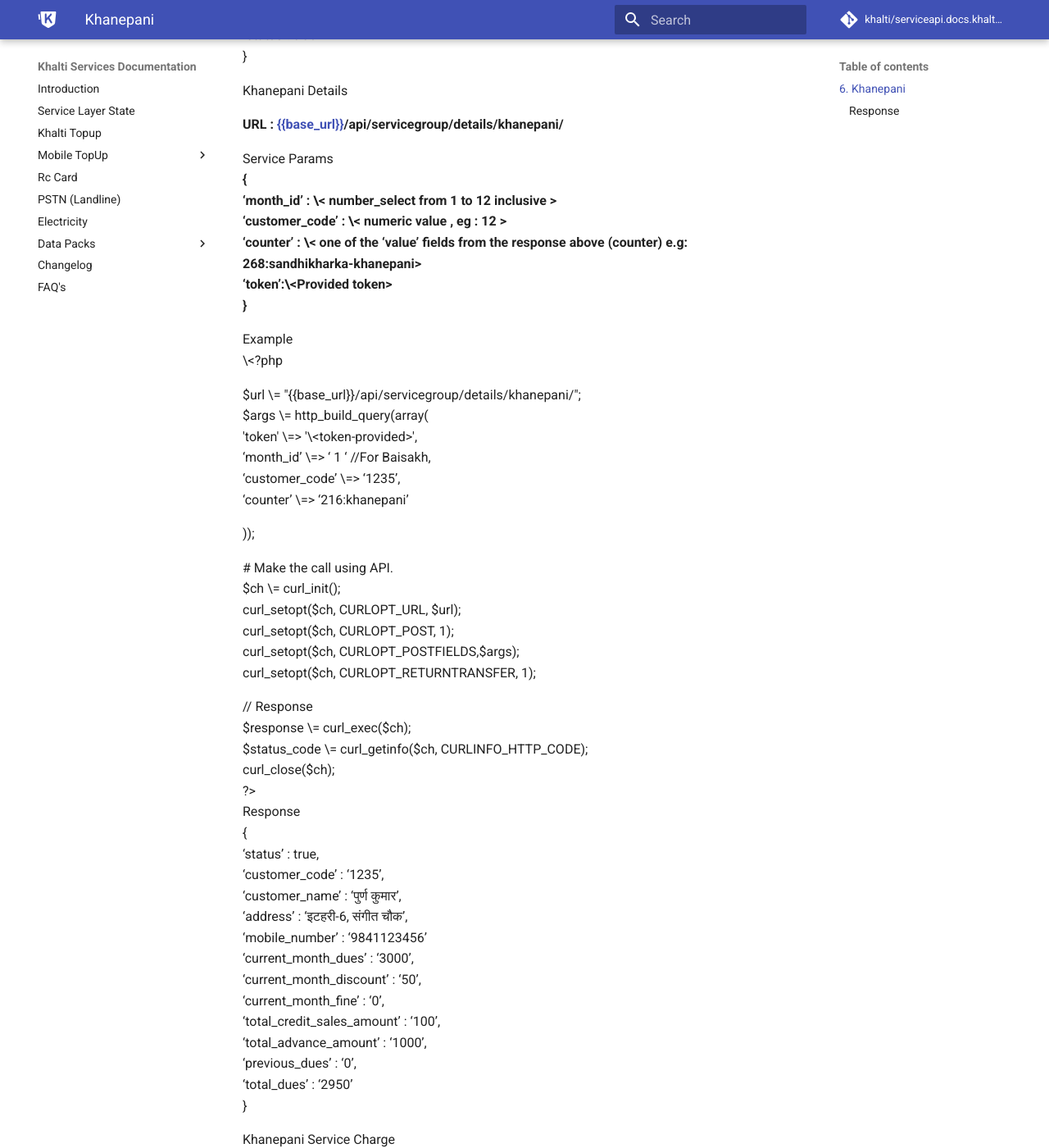
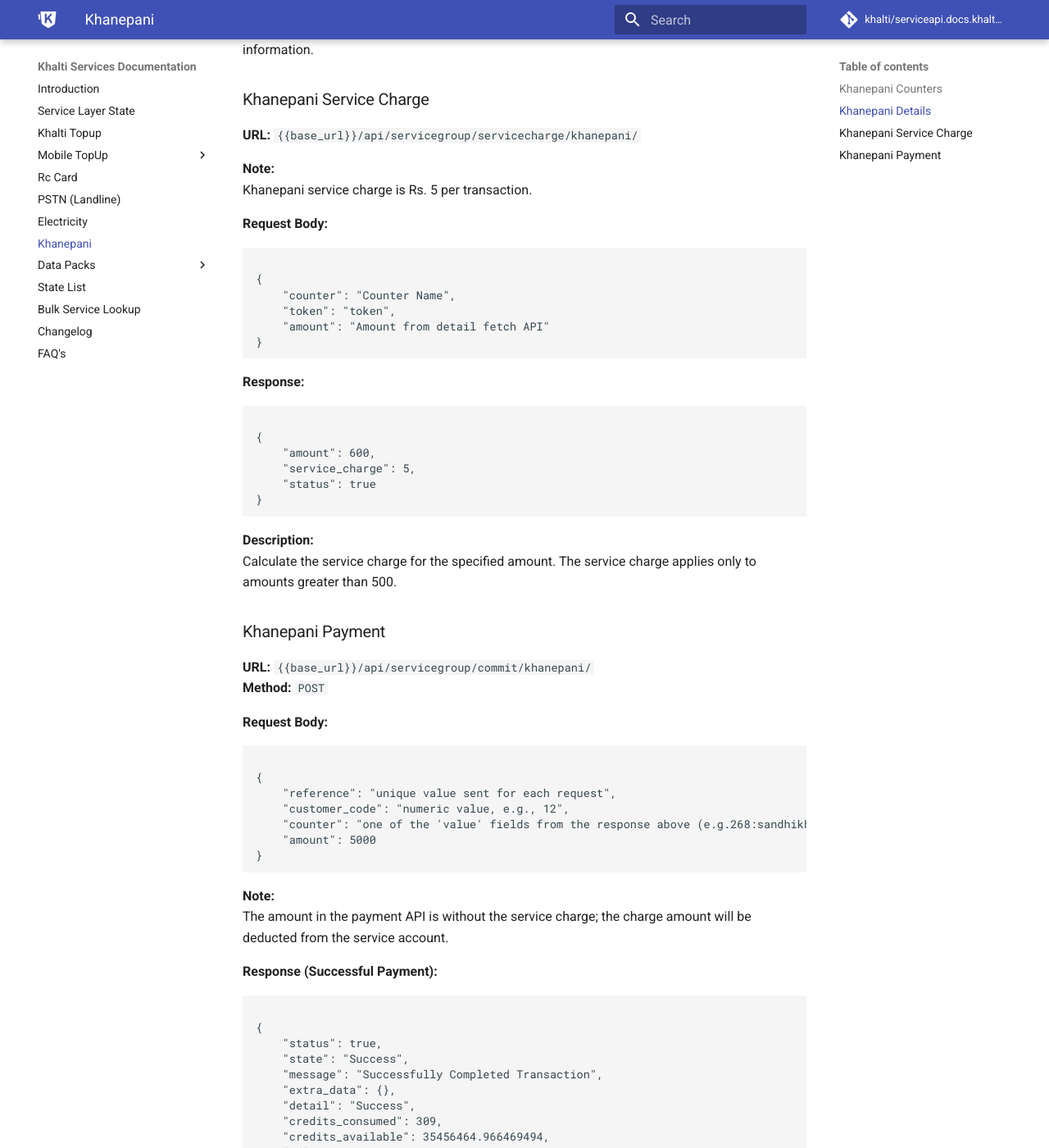
Before and after one commit to om-ghimire/serviceapi.docs.khalti.com, an MkDocs documentation site: the page built from content/Khanepani/khanepani.md, in a window 1280 px wide and 1400 px high, scrolled down 1568 px. Shown: the whole window at 82% size. Built offline with MkDocs 1.6.1 and Material for MkDocs 9.7.7, drawn with Linux system fonts in a browser that asks for light colours; comment, search, counter and statistics services are not loaded; some of the changed text lies outside the part shown.

Commit message:
added state list and Bulk lookup services docs

```diff
--- a/content/Khanepani/khanepani.md
+++ b/content/Khanepani/khanepani.md
@@ -1,185 +1,148 @@
-## **6\. Khanepani**
+# **Khanepani**
 
-Type: Multi Step API
-**Request: POST**
-Khanepani Counters
+### Khanepani Counters
 
-**URL : [{{base_url}}](https://services.khalti.com/api/servicegroup/details/worldlink/)/api/servicegroup/counters/khanepani/**
+**URL:** `{{base_url}}/api/servicegroup/counters/khanepani/`
+**Method:** ``POST``
 
-Service Params
+**Request Body:**
+<pre><code class="json">
 {
-	“token”: \<token\>
+    "token": "token"
 }
+</code></pre>
 
-Regex:
+**Response:**
+<pre><code class="json">
+{
+    "counters": [
+        {
+            "name": "Sandhikharka",
+            "value": "268:sandhikharka-khanepani"
+        },
+        {
+            "name": "Itahari",
+            "value": "3:itahari-khanepani"
+        }
+    ],
+    "status": true
+}
+</code></pre>
 
-\[
+**Description:**
+Retrieve a list of available Khanepani counters.
 
-* {
-  * name: "Customer Code",
-  * slug: "",
-  * pattern: "(\[a-zA-Z0-9\_\\-\]+)",
-  * error\_message: "Invalid Customer Code",
-* }
+### Khanepani Details
 
-\]
+**URL:** `{{base_url}}/api/servicegroup/details/khanepani/`
+**Method:** ``POST``
 
-Example
-\<?php
+**Request Body:**
+<pre><code class="json">
+{
+    "month_id": "number (1 to 12 inclusive)",
+    "customer_code": "numeric value, e.g., 12",
+    "counter": "one of the 'value' fields from the response above (e.g., 268:sandhikharka-khanepani)",
+    "token": "Provided token"
+}
+</code></pre>
 
-$url \= "{{base_url}}/api/servicegroup/counters/khanepani/";
-$args \= http\_build\_query(array(
-		'token' \=\> '\<token-provided\>'
-));
+**Response:**
+<pre><code class="json">
+{
+    "status": true,
+    "customer_code": "1235",
+    "customer_name": "पुर्ण कुमार",
+    "address": "इटहरी-6, संगीत चौक",
+    "mobile_number": "9841123456",
+    "current_month_dues": "3000",
+    "current_month_discount": "50",
+    "current_month_fine": "0",
+    "total_credit_sales_amount": "100",
+    "total_advance_amount": "1000",
+    "previous_dues": "0",
+    "total_dues": "2950"
+}
+</code></pre>
 
-\# Make the call using API.
-$ch \= curl\_init();
-curl\_setopt($ch, CURLOPT\_URL, $url);
-curl\_setopt($ch, CURLOPT\_POST, 1);
-curl\_setopt($ch, CURLOPT\_POSTFIELDS,$args);
-curl\_setopt($ch, CURLOPT\_RETURNTRANSFER, 1);
+**Description:**
+Fetch details for a specific Khanepani customer, including dues, discounts, and other relevant information.
 
-// Response
-$response \= curl\_exec($ch);
-$status\_code \= curl\_getinfo($ch, CURLINFO\_HTTP\_CODE);
-curl\_close($ch);
-?\>
+### Khanepani Service Charge
 
-Response:
+**URL:** `{{base_url}}/api/servicegroup/servicecharge/khanepani/`
+
+**Note:**
+Khanepani service charge is Rs. 5 per transaction.
+
+**Request Body:**
+<pre><code class="json">
 {
-  "counters": \[
-	{
-  	 "name": "Sandhikharka",
-            "value": "268:sandhikharka-khanepani"
-	},
-	{
-  	"name": "itahari",
-  	"value": "3:itahari-khanepani"
-	}  \],
-  "status": true
+    "counter": "Counter Name",
+    "token": "token",
+    "amount": "Amount from detail fetch API"
 }
+</code></pre>
 
-Khanepani Details
+**Response:**
+<pre><code class="json">
+{
+    "amount": 600,
+    "service_charge": 5,
+    "status": true
+}
+</code></pre>
 
-**URL : [{{base_url}}](https://services.khalti.com/api/servicegroup/details/worldlink/)/api/servicegroup/details/khanepani/**
+**Description:**
+Calculate the service charge for the specified amount. The service charge applies only to amounts greater than 500.
 
-Service Params
-**{**
-	**‘month\_id’ : \< number\_select from 1 to 12 inclusive \>**
-	**‘customer\_code’ : \< numeric value , eg : 12 \>**
-	**‘counter’ : \< one of the ‘value’ fields from the response above (counter) e.g:**
-    **268:sandhikharka-khanepani\>**
-	**‘token’:\<Provided token\>**
-**}**
+### Khanepani Payment
 
-Example
-\<?php
+**URL:** `{{base_url}}/api/servicegroup/commit/khanepani/`
+**Method:** ``POST``
 
-$url \= "{{base_url}}/api/servicegroup/details/khanepani/";
-$args \= http\_build\_query(array(
-		'token' \=\> '\<token-provided\>',
-		‘month\_id’ \=\> ‘ 1 ‘  //For Baisakh,
-		‘customer\_code’ \=\> ‘1235’,
-		‘counter’ \=\> ‘216:khanepani’
+**Request Body:**
+<pre><code class="json">
+{
+    "reference": "unique value sent for each request",
+    "customer_code": "numeric value, e.g., 12",
+    "counter": "one of the 'value' fields from the response above (e.g.268:sandhikharka-khanepani)",
+    "amount": 5000
+}
+</code></pre>
 
-));
+**Note:**
+The amount in the payment API is without the service charge; the charge amount will be deducted from the service account.
 
-\# Make the call using API.
-$ch \= curl\_init();
-curl\_setopt($ch, CURLOPT\_URL, $url);
-curl\_setopt($ch, CURLOPT\_POST, 1);
-curl\_setopt($ch, CURLOPT\_POSTFIELDS,$args);
-curl\_setopt($ch, CURLOPT\_RETURNTRANSFER, 1);
-
-// Response
-$response \= curl\_exec($ch);
-$status\_code \= curl\_getinfo($ch, CURLINFO\_HTTP\_CODE);
-curl\_close($ch);
-?\>
-Response
-{
-	‘status’ : true,
-	‘customer\_code’ : ‘1235’,
-	‘customer\_name’ : ‘पुर्ण कुमार’,
-	‘address’ : ‘इटहरी-6, संगीत चौक’,
-	‘mobile\_number’ : ‘9841123456’
-	‘current\_month\_dues’ : ‘3000’,
-	‘current\_month\_discount’ : ‘50’,
-	‘current\_month\_fine’ : ‘0’,
-	‘total\_credit\_sales\_amount’ : ‘100’,
-	‘total\_advance\_amount’ : ‘1000’,
-	‘previous\_dues’ : ‘0’,
-	‘total\_dues’ : ‘2950’
-}
-
-Khanepani Service Charge
-
-**URL:** [{{base_url}}/api/servicegroup/servicecharge/khanepani/](http://uatservices.khalti.com/api/servicegroup/servicecharge/khanepani/)
-
-NOTE : khanepani service charge of Rs. 5 per transaction
-
-Service Params:
-{
-	"counter":"\<\<Counter Name\>\>",
-	"token":"{{token}}",
-	"amount": \<\<Amount from detail fetch api\>\>
-}
-
-Example:
-curl \--location '{{base_url}}/api/servicegroup/servicecharge/khanepani/' \\
-\--data '{
-	"counter":"67277:test-khanepani",
-	"token":"cPULwOxpW8Ox2rssJZ5H",
-	"amount": 60000
-}'
-
-Response:
-{
-	"amount": 600,
-	"service\_charge": 5,
-	"status": true
-}
-
-Khanepani Payment
-
-**URL : [{{base_url}}](https://services.khalti.com/api/servicegroup/details/worldlink/)/api/servicegroup/commit/khanepani/**
-
-Service Params
-**{**
-	**‘reference’ : \< unique value sent for each request \>**
-	**‘customer\_code’ : \< numeric value , eg: 12 \>,**
-	**‘counter’ : \<one of the ‘value’ fields from the response above (counter), e.g:**
-**268:sandhikharka-khanepani\>**
-	**‘amount’ : 5000**
-**}’**
-
-**NOTE : The amount in payment API is without charge, charge amount will be deducted from the service account.**
-
-
-### Response
-
+**Response (Successful Payment):**
+<pre><code class="json">
 {
     "status": true,
     "state": "Success",
     "message": "Successfully Completed Transaction",
-    "extra\_data": {},
+    "extra_data": {},
     "detail": "Success",
-    "credits\_consumed": 309,
-    "credits\_available": 35456464.966469494,
+    "credits_consumed": 309,
+    "credits_available": 35456464.966469494,
     "id": 78897534
 }
+</code></pre>
 
-**Incase for due amount**
-
+**Response (Due Amount):**
+<pre><code class="json">
 {
     "status": true,
     "detail": {
-   	 "message": "Successful Payment",
-   	 "due\_amount": "1361"
+        "message": "Successful Payment",
+        "due_amount": "1361"
     },
     "message": "Successfully Completed Transaction",
     "id": 181868,
-    "extra\_data": {},
+    "extra_data": {},
     "state": "Success",
-    "due\_amount": "1361"
+    "due_amount": "1361"
 }
+</code></pre>
+
+**Description:**
+Process the payment for the specified amount and handle due amounts accordingly.
--- /dev/null
+++ b/content/Services codes/bulkservice.md
@@ -0,0 +1,58 @@
+# **BULK SERVICE STATUS LOOKUP API**
+
+**URL:** `{{base_url}}/api/service/bulk/status/`
+
+**METHOD:** GET
+
+**Service Params:**
+<pre><code class="json">
+{
+    "token": "<provided token>",
+    "references": "JNK123,JNK124",  # Comma separated references
+    "reference_length": 2  # Number of references sent
+}
+</code></pre>
+
+**Response:**
+<pre><code class="json">
+{
+    "status": true,
+    "message": "Success",
+    "detail": [
+        {
+            "status": true,
+            "state": "Success",
+            "details": "Payment made successfully. Account will be activated in few minutes",
+            "reference": "cPCWiH2UPDjy8mjPyPXtPF",
+            "response_id": 15845,
+            "amount": 1400.0
+        },
+        {
+            "status": true,
+            "state": "Error",
+            "details": "Invalid reference obtained for account",
+            "reference": "JNK2",
+            "response_id": 0,
+            "amount": 0
+        },
+        {
+            "status": true,
+            "state": "Processing",
+            "details": "",
+            "reference": "8535",
+            "response_id": 15686,
+            "amount": 2000.0
+        },
+        {
+            "status": true,
+            "state": "Queued",
+            "details": "",
+            "reference": "f309e75f-3101-4139-bfa1-e7dff44e4276",
+            "response_id": 15524,
+            "amount": 3046.0
+        }
+    ]
+}
+</code></pre>
+
+**NOTE:** Always check the `state` to make success/failure decisions. The list of possible states is listed Previous Page.
--- /dev/null
+++ b/content/Services codes/statelist.md
@@ -0,0 +1,21 @@
+# **State List**
+
+1. **Queued**
+2. **Expired**.
+3. **Processing**
+4. **Error**
+5. **Status Error**
+6. **Success**
+7. **Failed**
+
+
+
+| **State**      | **Description**                                        | **Action Required**               |
+|----------------|--------------------------------------------------------|----------------------------------|
+| **Queued**     | Transaction in unconfirmed state.                      | Need to hold client amount.       |
+| **Expired**    | Transaction not possible.                             | Refund client amount.            |
+| **Processing** | Transaction in unconfirmed state.                     | Need to hold client amount.       |
+| **Error**      | Transaction errored.                                  | Refund client amount.            |
+| **Status Error** | Transaction errored.                                | Refund client amount.            |
+| **Success**    | Transaction Successful.                                | Deduct client amount.            |
+| **Failed**     | Transaction errored.                                  | Refund client amount.            |
--- a/mkdocs.yml
+++ b/mkdocs.yml
@@ -9,9 +9,12 @@
   - Rc Card: Rc card/rccard.md
   - PSTN (Landline): PSTN/landline.md
   - Electricity: Electricity/nea.md
+  - Khanepani: Khanepani/khanepani.md
   - Data Packs:
       - Ncell DataPacks: datapacks/NcellProduct.md
       - NTC DataPacks: datapacks/ntcProduct.md
+  - State List: Services codes/statelist.md
+  - Bulk Service Lookup: Services codes/bulkservice.md
   - Changelog: Services codes/changelog.md
   - FAQ's: Services codes/faq.md
 
```
